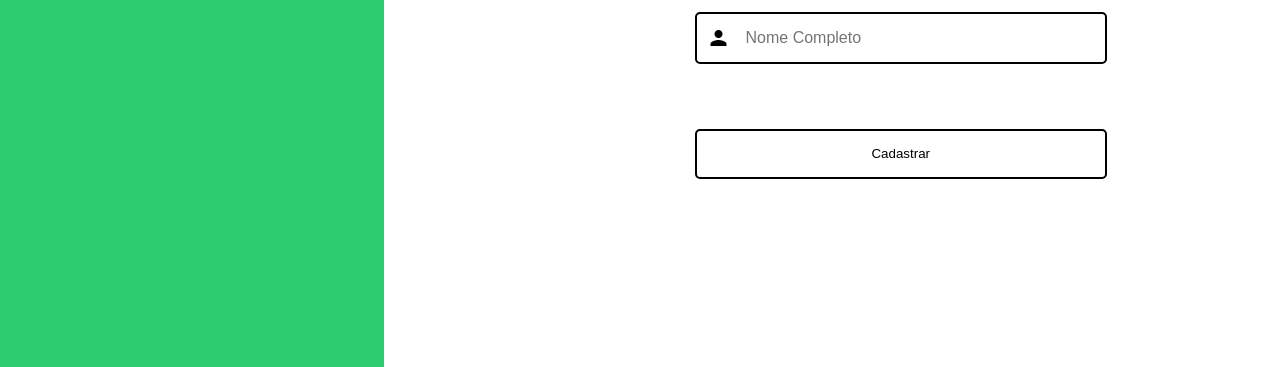
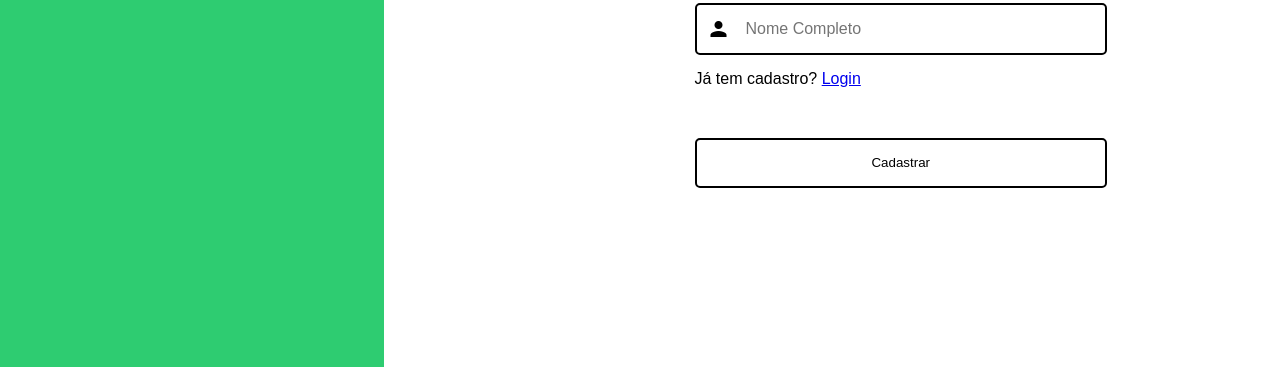
Before and after one commit to Gladistony/Projeto-Interdisciplinar-3, a plain HTML site: page projeto interdiciplinar 03/Paginas/telaDeCadastro.html in a window 1280 px wide. Shown: the part 433-800 px from the top of the page. Drawn offline with Linux system fonts and the light colour scheme.

Commit message:
transição de tela pelo cadastro.

```diff
--- a/projeto interdiciplinar 03/Paginas/telaDeCadastro.html
+++ b/projeto interdiciplinar 03/Paginas/telaDeCadastro.html
@@ -33,6 +33,7 @@
                 <i class="material-icons">person</i>
                 <input type="text" id="nome_completo" name="nome_completo" required placeholder="Nome Completo" autocomplete="off">
             </div>
+            <p>Já tem cadastro? <span><a href="./index.html" class="linkParaCadastro">Login</a></span></p>
             <button type="submit" class="btn-cadastrar">Cadastrar</button>
         </form>
     </div>
```
